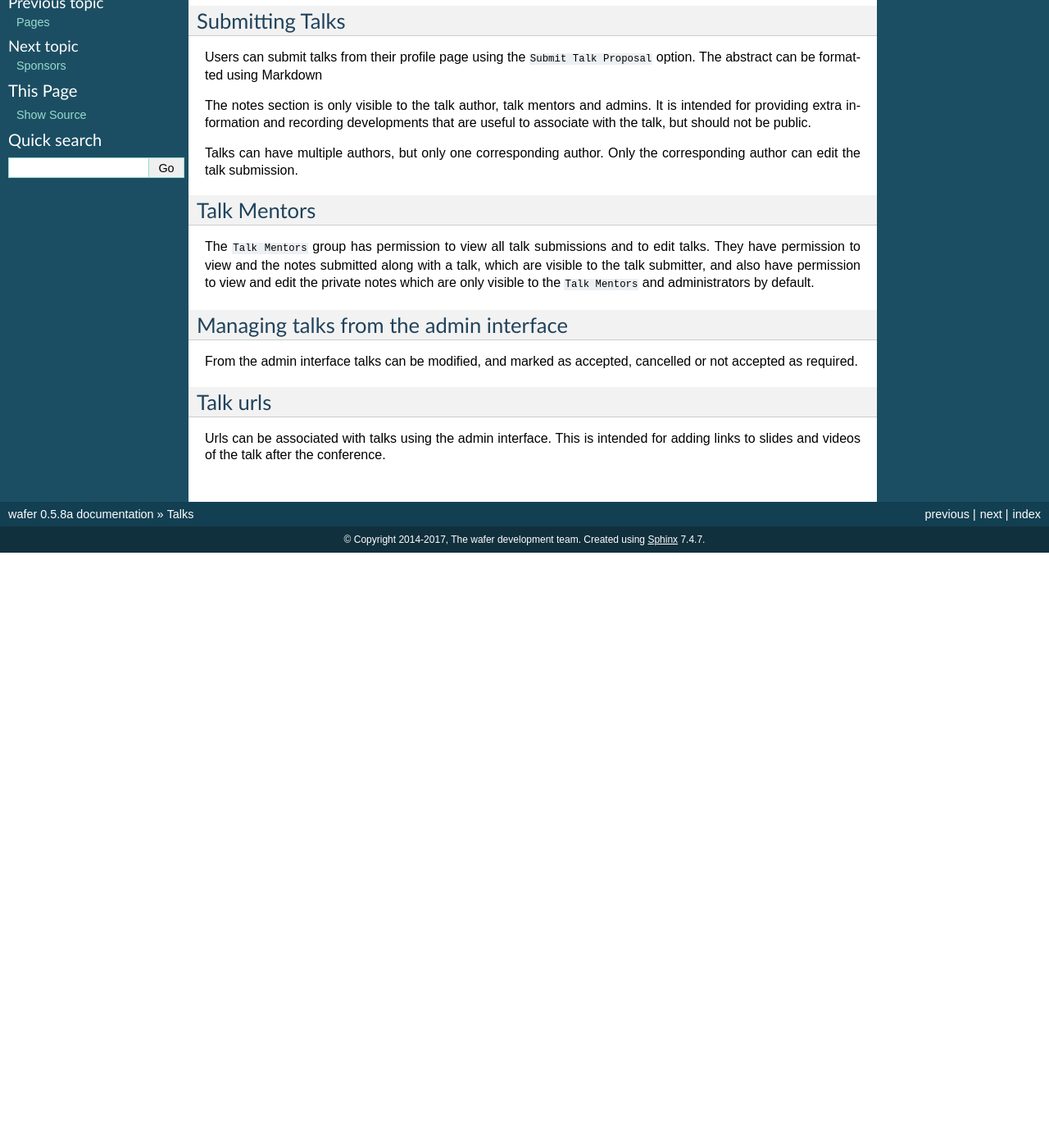
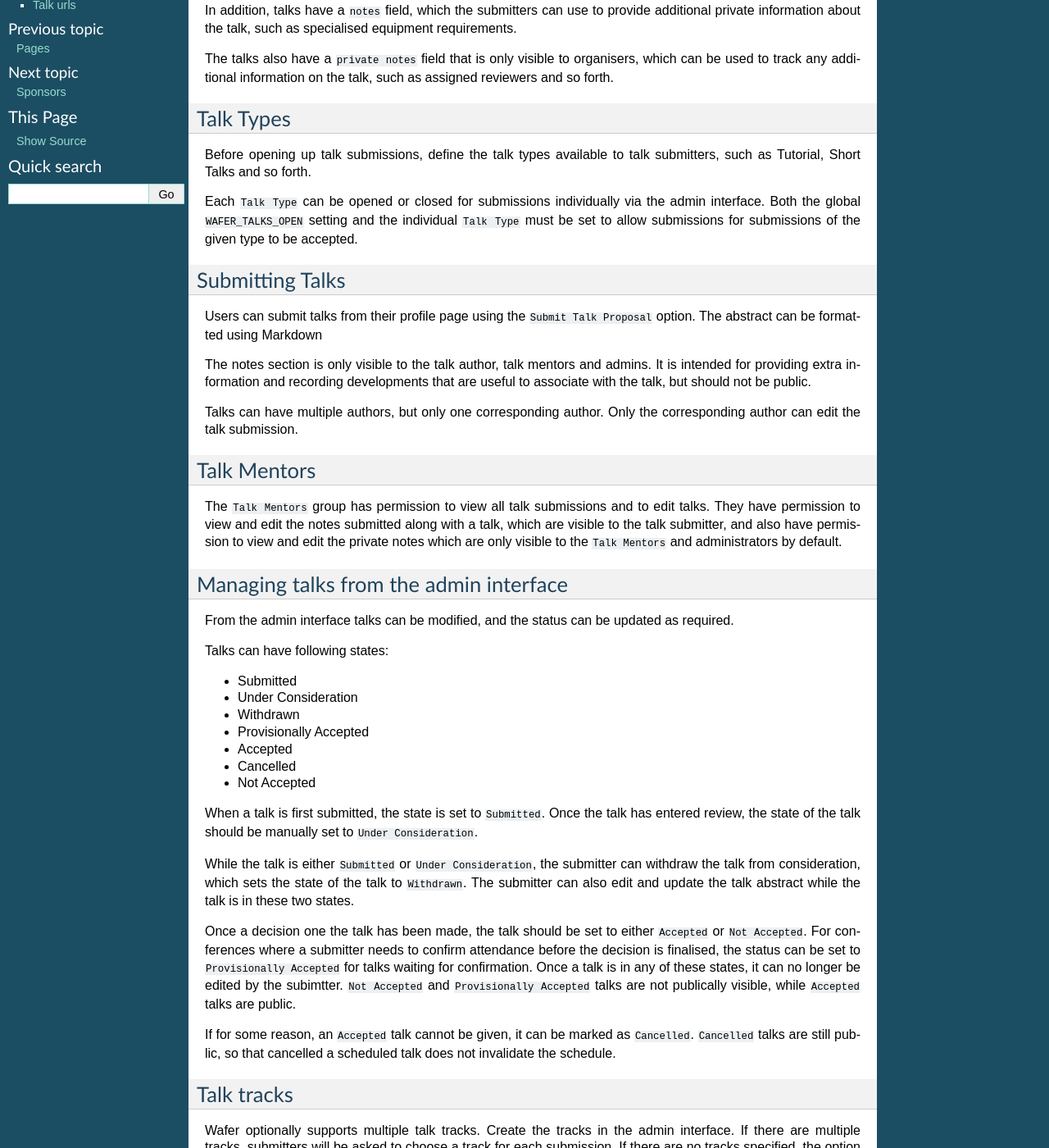
Before and after one commit to CTPUG/wafer, a Sphinx documentation site: the page built from docs/talks.rst, in a window 1280 px wide and 1400 px high, scrolled down 204 px. Shown: the whole window at 82% size. Built offline with Sphinx 7.4.7, drawn with Linux system fonts in a browser that asks for light colours; before the commit the page ends 900 px from its top, so only the background shows below that; some of the changed text lies outside the part shown.

Commit message:
Add more docs on talks and talk status flow

```diff
--- a/docs/talks.rst
+++ b/docs/talks.rst
@@ -1,12 +1,32 @@
 =====
 Talks
 =====
+
+Talk Properties
+===============
+
+Talks have a title, an abstract / description and authors. These fields
+will be the publically visible information about the talk once the talk is
+accepted.
+
+In addition, talks have a ``notes`` field, which the submitters can use
+to provide additional private information about the talk, such as specialised
+equipment requirements.
+
+The talks also have a ``private notes`` field that is only visible to organisers,
+which can be used to track any additional information on the talk, such as
+assigned reviewers and so forth.
 
 Talk Types
 ==========
 
 Before opening up talk submissions, define the talk types available to
 talk submitters, such as Tutorial, Short Talks and so forth.
+
+Each ``Talk Type`` can be opened or closed for submissions individually via the
+admin interface. Both the global ``WAFER_TALKS_OPEN`` setting and the individual
+``Talk Type`` must be set to allow submissions for submissions of the given
+type to be accepted.
 
 Submitting Talks
 ================
@@ -26,17 +46,59 @@ Talk Mentors
 ============
 
 The ``Talk Mentors`` group has permission to view all talk submissions and
-to edit talks. They have permission to view and the notes submitted along
+to edit talks. They have permission to view and edit the notes submitted along
 with a talk, which are visible to the talk submitter, and also have
 permission to view and edit the private notes which are only visible to
 the ``Talk Mentors`` and administrators by default.
 
+
 Managing talks from the admin interface
 =======================================
 
-From the admin interface talks can be modified, and marked as accepted,
-cancelled or not accepted as required.
+From the admin interface talks can be modified, and the status can be updated
+as required.
 
+Talks can have following states:
+
+- Submitted
+- Under Consideration
+- Withdrawn
+- Provisionally Accepted
+- Accepted
+- Cancelled
+- Not Accepted
+
+When a talk is first submitted, the state is set to ``Submitted``.
+Once the talk has entered review, the state of the talk should be manually set
+to ``Under Consideration``.
+
+While the talk is either ``Submitted`` or ``Under Consideration``, the
+submitter can withdraw the talk from consideration, which sets the state
+of the talk to ``Withdrawn``. The submitter can also edit and update
+the talk abstract while the talk is in these two states.
+
+Once a decision one the talk has been made, the talk should be set to
+either ``Accepted`` or ``Not Accepted``. For conferences where a submitter
+needs to confirm attendance before the decision is finalised, the
+status can be set to ``Provisionally Accepted`` for talks waiting for
+confirmation. Once a talk is in any of these states, it can no longer
+be edited by the subimtter. ``Not Accepted`` and ``Provisionally Accepted``
+talks are not publically visible, while ``Accepted`` talks are public.
+
+If for some reason, an ``Accepted`` talk cannot be given, it can be
+marked as ``Cancelled``. ``Cancelled`` talks are still public, so that
+cancelled a scheduled talk does not invalidate the schedule.
+
+Talk tracks
+===========
+
+Wafer optionally supports multiple talk tracks. Create the tracks in the
+admin interface. If there are multiple tracks, submitters will be asked
+to choose a track for each submission. If there are no tracks specified,
+the option will be hidden from the submitter.
+
+Currently, tracks merely provide extra information for talk reviewers and
+attendees.
 
 Talk urls
 =========
```
